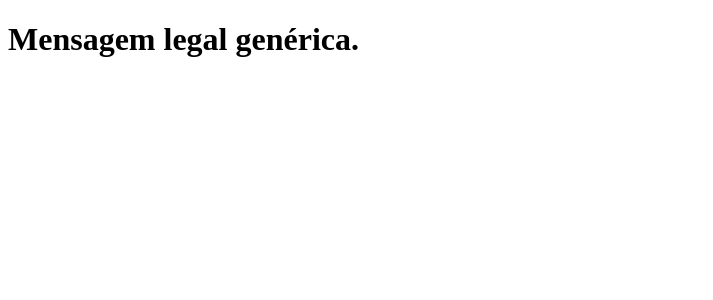
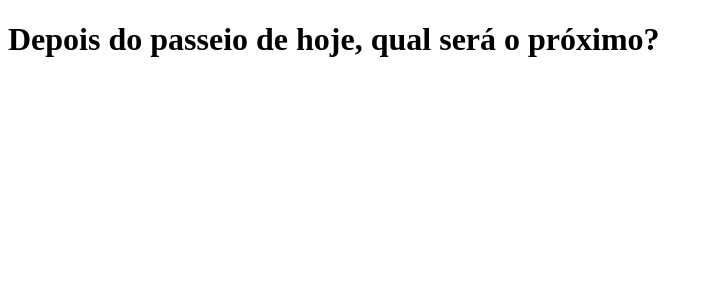
Before and after one commit to AdrielTrigger/clone-tabnews, a Next.js app: page / in a window 1280 px wide. Shown: the top 300 px of the page, without its empty margins (0-713 px from the left). Built offline with nearby package versions, Linux system fonts and the light colour scheme.

Commit message:
alterei a mensagem da página inicial

```diff
--- a/pages/index.js
+++ b/pages/index.js
@@ -1,5 +1,5 @@
 function Home() {
-    return <h1>Mensagem legal genérica.</h1>
+    return <h1>Depois do passeio de hoje, qual será o próximo?</h1>
 }
 
 export default Home;
```
